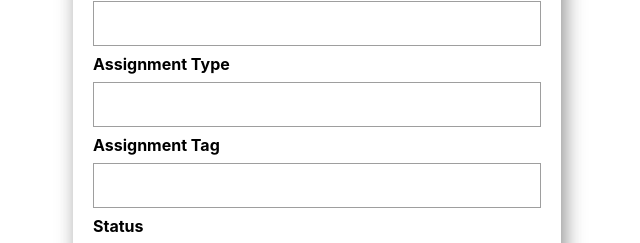
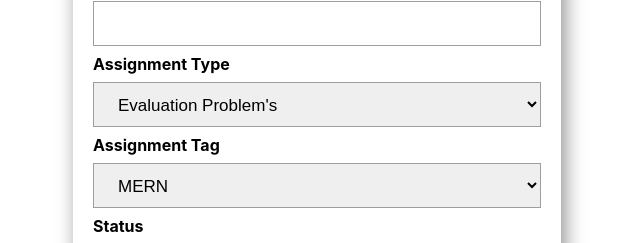
Before and after one commit to Rohit-0310/LMS, a React (Create React App) app in the folder client/: page /Admin/CreateAssignment in a window 1280 px wide. Shown: the part 906-1149 px from the top of the page, without its empty margins (323-963 px from the left). Built offline with nearby package versions, Linux system fonts and the light colour scheme.

Commit message:
add select option

```diff
--- a/client/src/Components/CreateAssignment.jsx
+++ b/client/src/Components/CreateAssignment.jsx
@@ -35,7 +35,7 @@ const CreateAssignment = () => {
         <div>
             <NavBar />
             <div className="Add_page">
-                  <h2 >Add Lecture Page</h2>
+                  <h2 >Add Assignment Page</h2>
             </div>
             <hr />
 
@@ -67,16 +67,31 @@ const CreateAssignment = () => {
 
         <div className='InputBox'>
             <label ><b>Assignment Type</b></label> <br />
-            <input  onChange={Handlechange}
+            {/* <input  onChange={Handlechange}
                     name="assignmenttype"
-                    type="text"  required />
+                    type="text"  required /> */}
+
+
+            <select name="assignmenttype" onChange={Handlechange}  type="text" id="assignmenttype">
+                <option value="Evaluation Problem's">Evaluation Problem's</option>
+                <option value="Assignment Problem's">Assignment Problem's</option>
+            </select>
         </div>
 
         <div className='InputBox'>
             <label ><b>Assignment Tag</b></label> <br />
-            <input  onChange={Handlechange}
+            {/* <input  onChange={Handlechange}
                     name="assignmenttag"
-                    type="text"  required />
+                    type="text"  required /> */}
+
+
+            <select name="assignmenttag" onChange={Handlechange}  type="text" id="assignmenttag">
+                <option value="MERN">MERN</option>
+                <option value="FULL_STACK">FULL_STACK</option>
+                <option value="FRONTEND">FRONTEND</option>
+                <option value="BACKEND">BACKEND</option>
+                <option value="OJ">OJ</option>
+            </select>
         </div>
 
 
```
